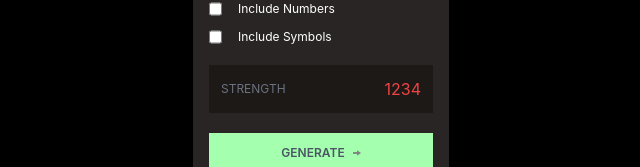
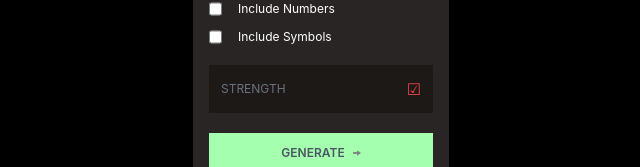
Before and after one commit to Marianopiv/passgenerator, a React (Create React App) app: page / in a window 1280 px wide. Shown: the part 426-593 px from the top of the page, without its empty margins (319-959 px from the left). Built offline with nearby package versions, Linux system fonts and the light colour scheme.

Commit message:
Funcionalidad checkboxes de dificultad  +color+ control de cantidad

```diff
--- a/src/components/config/config.jsx
+++ b/src/components/config/config.jsx
@@ -1,4 +1,4 @@
-export const strong = [1,2,3,4]
+export const strong = ['☑','☑','☑']
 export const alphabet = ['a', 'b', 'c', 'd', 'e', 'f', 'g', 'h', 'i', 'j', 'k', 'l', 'm', 'n', 'o', 'p', 'q', 'r', 's', 't', 'u', 'v', 'w', 'x', 'y', 'z'];
 export const alphabetUpper = ['A', 'B', 'C', 'D', 'E', 'F', 'G', 'H', 'I', 'J', 'K', 'L', 'M', 'N', 'O', 'P', 'Q', 'R', 'S', 'T', 'U', 'V', 'W', 'X', 'Y', 'Z'];
 export const alphaNumbers = [1,2,3,4,5,6,7,8,9,0];
--- a/src/components/home/Home.jsx
+++ b/src/components/home/Home.jsx
@@ -1,11 +1,12 @@
-import React, { useState } from "react";
+import React, { useEffect, useState } from "react";
 import { strong, optionsFull } from "../config/config";
 import rightArrow from "../../assets/rightArrow.png";
 import copyIcon from "../../assets/copyIcon.png";
 import Swal from "sweetalert2";
 import "./style.css";
-import { generateRandomLetter, copy } from "../../helper/helper";
+import { generateRandomLetter, copy, colorDecider,checkBoxesDecider } from "../../helper/helper";
 import Checkboxes from "../checkboxes/Checkboxes";
+import Strength from "../strength/Strength";
 const Home = () => {
   const [characters, setCharacters] = useState(4);
   const [password, setPassword] = useState([]);
@@ -27,7 +28,8 @@ const Home = () => {
     setIsChecked(!isChecked);
   };
 
-  const handleClick = () => {
+  const handleClick = (e) => {
+    console.log(e)
     if (alphabetChanged.length > 0) {
       let pass = [];
       for (let i = 0; i < characters; i++) {
@@ -46,6 +48,12 @@ const Home = () => {
       });
     }
   };
+
+  const inputChange = (e) => {
+    console.log(e.target.value)
+  }
+
+  useEffect(() => {}, [characters]);
 
   return (
     <>
@@ -89,8 +97,12 @@ const Home = () => {
             <div className=" bg-stone-900 p-3 flex justify-between items-center">
               <h3 className="uppercase text-gray-500 text-xs">strength</h3>{" "}
               <div className="flex">
-                {strong.map((item, index) => (
-                  <p className={`${characters<6?"text-red-500":characters>6?"text-green-400":characters===6?"text-yellow-400":"text-yellow-400"}`}key={index}>{item}</p>
+                {checkBoxesDecider(characters,strong).map((item, index) => (
+                  <Strength
+                    classColor={colorDecider(characters)}
+                    key={index}
+                    item={item}
+                  />
                 ))}
               </div>
             </div>
--- /dev/null
+++ b/src/components/strength/Strength.jsx
@@ -0,0 +1,9 @@
+import React from 'react'
+
+const Strength = ({item,classColor}) => {
+  return (
+    <p className={classColor}>{item}</p>
+  )
+}
+
+export default Strength
--- a/src/helper/helper.jsx
+++ b/src/helper/helper.jsx
@@ -4,7 +4,7 @@ export const generateRandomLetter = (alphabetChanged) => {
   return alphabetChanged.map(
     (item) => item.content[Math.floor(Math.random() * item.content.length)]
   );
-  }
+};
 
 export const copy = (password) => {
   navigator.clipboard.writeText(password.join().replaceAll(",", ""));
@@ -15,3 +15,18 @@ export const copy = (password) => {
     confirmButtonText: "OK",
   });
 };
+
+export const colorDecider = (characters) => {
+  return characters < 6
+    ? "text-red-500"
+    : characters >= 6 && characters < 10
+    ? "text-yellow-400"
+    : "text-green-500";
+};
+export const checkBoxesDecider = (characters, array) => {
+  return characters < 6
+    ? array.slice(0, 1)
+    : characters >= 6 && characters < 10
+    ? array.slice(0, 2)
+    : array;
+};
```
Lines whose indentation alone changed are shown as unchanged.
